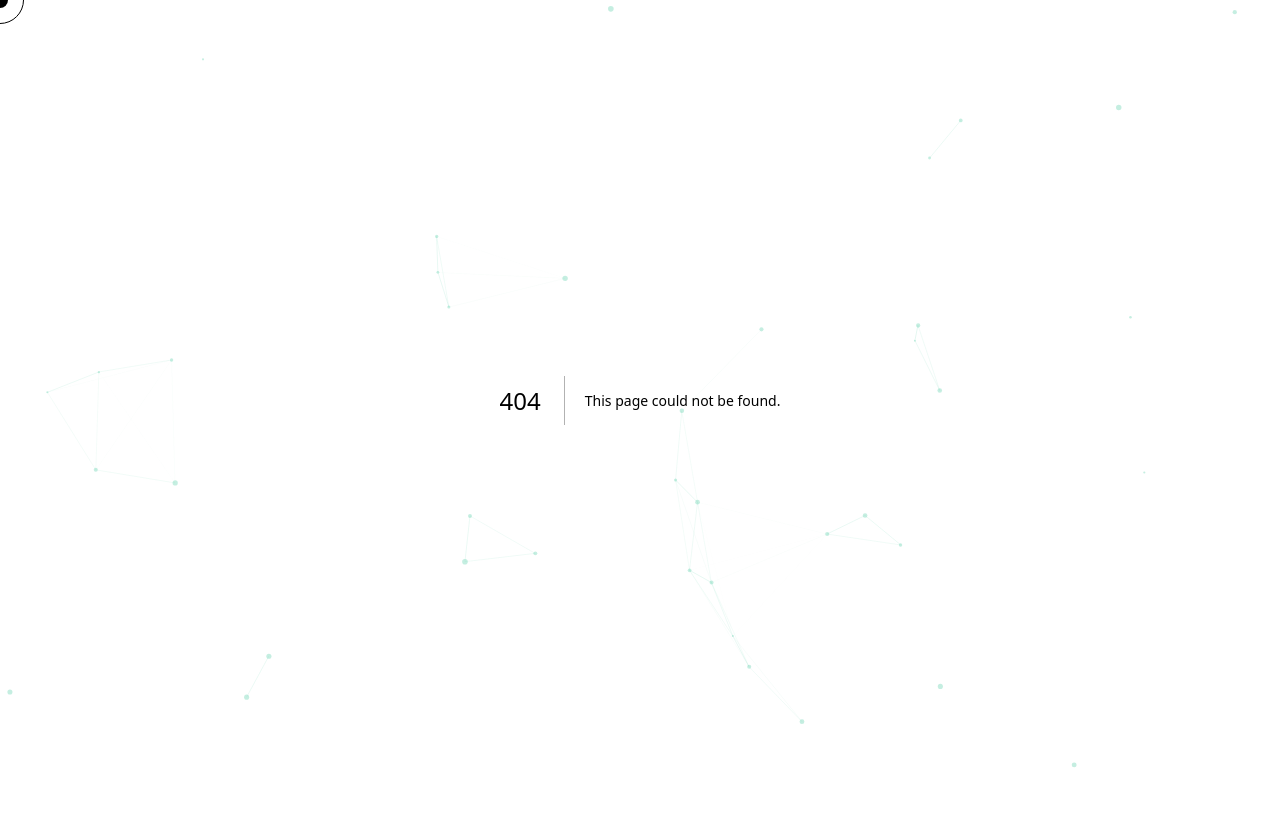
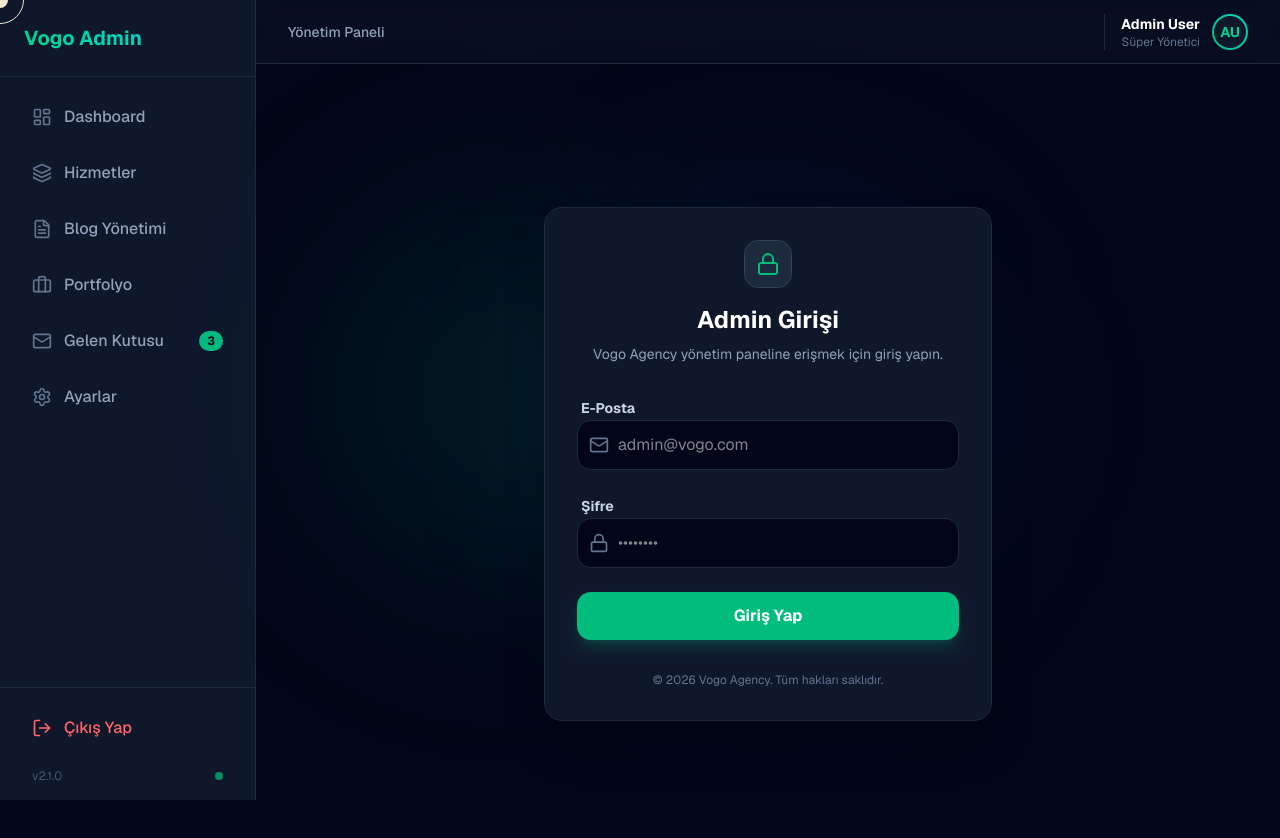
Before and after one commit to gokhanyigit06/Vogo, a Next.js app: page /admin/login in a window 1280 px wide. Before the commit this address had no page. Shown: the top 838 px of the page. Before the commit the page ends 800 px from the top, so only its background shows below. Built offline with nearby package versions, Linux system fonts and the light colour scheme; no server answers.

Commit message:
feat: Admin Auth Protection

```diff
--- /dev/null
+++ b/app/admin/login/page.tsx
@@ -0,0 +1,113 @@
+"use client"
+
+import { useState } from 'react'
+import { createBrowserClient } from '@supabase/ssr'
+import { useRouter } from 'next/navigation'
+import { Lock, Mail, Loader2 } from 'lucide-react'
+
+export default function LoginPage() {
+    const [email, setEmail] = useState('')
+    const [password, setPassword] = useState('')
+    const [loading, setLoading] = useState(false)
+    const [error, setError] = useState<string | null>(null)
+    const router = useRouter()
+
+    const supabase = createBrowserClient(
+        process.env.NEXT_PUBLIC_SUPABASE_URL!,
+        process.env.NEXT_PUBLIC_SUPABASE_ANON_KEY!
+    )
+
+    const handleLogin = async (e: React.FormEvent) => {
+        e.preventDefault()
+        setLoading(true)
+        setError(null)
+
+        try {
+            const { error } = await supabase.auth.signInWithPassword({
+                email,
+                password,
+            })
+
+            if (error) {
+                throw error
+            }
+
+            router.push('/admin')
+            router.refresh()
+        } catch (err: any) {
+            setError(err.message || "Giriş başarısız.")
+        } finally {
+            setLoading(false)
+        }
+    }
+
+    return (
+        <div className="min-h-screen flex items-center justify-center bg-slate-950 px-4">
+            {/* Background Decor */}
+            <div className="fixed inset-0 pointer-events-none overflow-hidden">
+                <div className="absolute top-1/4 left-1/4 w-96 h-96 bg-emerald-500/10 rounded-full blur-[100px]" />
+                <div className="absolute bottom-1/4 right-1/4 w-96 h-96 bg-blue-500/10 rounded-full blur-[100px]" />
+            </div>
+
+            <div className="bg-slate-900 border border-slate-800 p-8 rounded-2xl w-full max-w-md shadow-2xl relative z-10">
+                <div className="text-center mb-8">
+                    <div className="w-12 h-12 bg-slate-800 rounded-xl flex items-center justify-center mx-auto mb-4 border border-slate-700">
+                        <Lock className="w-6 h-6 text-emerald-500" />
+                    </div>
+                    <h1 className="text-2xl font-bold text-white">Admin Girişi</h1>
+                    <p className="text-slate-400 mt-2 text-sm">Vogo Agency yönetim paneline erişmek için giriş yapın.</p>
+                </div>
+
+                <form onSubmit={handleLogin} className="space-y-6">
+                    <div className="space-y-2">
+                        <label className="text-sm font-bold text-slate-300 ml-1">E-Posta</label>
+                        <div className="relative">
+                            <Mail className="absolute left-3 top-1/2 -translate-y-1/2 w-5 h-5 text-slate-500" />
+                            <input
+                                type="email"
+                                required
+                                className="w-full bg-slate-950 border border-slate-800 rounded-xl pl-10 pr-4 py-3 text-white focus:outline-none focus:border-emerald-500 transition-colors"
+                                placeholder="admin@vogo.com"
+                                value={email}
+                                onChange={(e) => setEmail(e.target.value)}
+                            />
+                        </div>
+                    </div>
+
+                    <div className="space-y-2">
+                        <label className="text-sm font-bold text-slate-300 ml-1">Şifre</label>
+                        <div className="relative">
+                            <Lock className="absolute left-3 top-1/2 -translate-y-1/2 w-5 h-5 text-slate-500" />
+                            <input
+                                type="password"
+                                required
+                                className="w-full bg-slate-950 border border-slate-800 rounded-xl pl-10 pr-4 py-3 text-white focus:outline-none focus:border-emerald-500 transition-colors"
+                                placeholder="••••••••"
+                                value={password}
+                                onChange={(e) => setPassword(e.target.value)}
+                            />
+                        </div>
+                    </div>
+
+                    {error && (
+                        <div className="p-3 rounded-lg bg-red-500/10 border border-red-500/20 text-red-400 text-sm text-center font-medium">
+                            {error}
+                        </div>
+                    )}
+
+                    <button
+                        type="submit"
+                        disabled={loading}
+                        className="w-full bg-emerald-500 hover:bg-emerald-600 text-white font-bold py-3 rounded-xl transition-all shadow-lg shadow-emerald-500/20 active:scale-95 flex justify-center items-center gap-2"
+                    >
+                        {loading ? <Loader2 className="w-5 h-5 animate-spin" /> : "Giriş Yap"}
+                    </button>
+                </form>
+
+                <p className="text-center text-slate-500 text-xs mt-8">
+                    &copy; {new Date().getFullYear()} Vogo Agency. Tüm hakları saklıdır.
+                </p>
+            </div>
+        </div>
+    )
+}
--- /dev/null
+++ b/middleware.ts
@@ -0,0 +1,81 @@
+import { createServerClient, type CookieOptions } from '@supabase/ssr'
+import { NextResponse, type NextRequest } from 'next/server'
+
+export async function middleware(request: NextRequest) {
+    let response = NextResponse.next({
+        request: {
+            headers: request.headers,
+        },
+    })
+
+    // 1. Supabase Client oluştur (Cookie yönetimi için)
+    const supabase = createServerClient(
+        process.env.NEXT_PUBLIC_SUPABASE_URL!,
+        process.env.NEXT_PUBLIC_SUPABASE_ANON_KEY!,
+        {
+            cookies: {
+                get(name: string) {
+                    return request.cookies.get(name)?.value
+                },
+                set(name: string, value: string, options: CookieOptions) {
+                    request.cookies.set({
+                        name,
+                        value,
+                        ...options,
+                    })
+                    response = NextResponse.next({
+                        request: {
+                            headers: request.headers,
+                        },
+                    })
+                    response.cookies.set({
+                        name,
+                        value,
+                        ...options,
+                    })
+                },
+                remove(name: string, options: CookieOptions) {
+                    request.cookies.set({
+                        name,
+                        value: '',
+                        ...options,
+                    })
+                    response = NextResponse.next({
+                        request: {
+                            headers: request.headers,
+                        },
+                    })
+                    response.cookies.set({
+                        name,
+                        value: '',
+                        ...options,
+                    })
+                },
+            },
+        }
+    )
+
+    // 2. Kullanıcı Oturumunu Kontrol Et
+    const { data: { user } } = await supabase.auth.getUser()
+
+    // 3. Admin Rotası Kontrolü (Login sayfası hariç)
+    if (request.nextUrl.pathname.startsWith('/admin') && request.nextUrl.pathname !== '/admin/login') {
+        if (!user) {
+            // Oturum yoksa Login'e at
+            return NextResponse.redirect(new URL('/admin/login', request.url))
+        }
+    }
+
+    // 4. Zaten giriş yapmışsa ve Login sayfasına gitmeye çalışıyorsa Admin'e at
+    if (request.nextUrl.pathname === '/admin/login' && user) {
+        return NextResponse.redirect(new URL('/admin', request.url))
+    }
+
+    return response
+}
+
+export const config = {
+    matcher: [
+        '/admin/:path*',
+    ],
+}
--- a/package.json
+++ b/package.json
@@ -9,6 +9,7 @@
     "lint": "eslint"
   },
   "dependencies": {
+    "@supabase/ssr": "^0.8.0",
     "@supabase/supabase-js": "^2.90.0",
     "class-variance-authority": "^0.7.1",
     "clsx": "^2.1.1",
```
Also changed, not shown: 1 other file (tests, documents, lock files or other folders).
